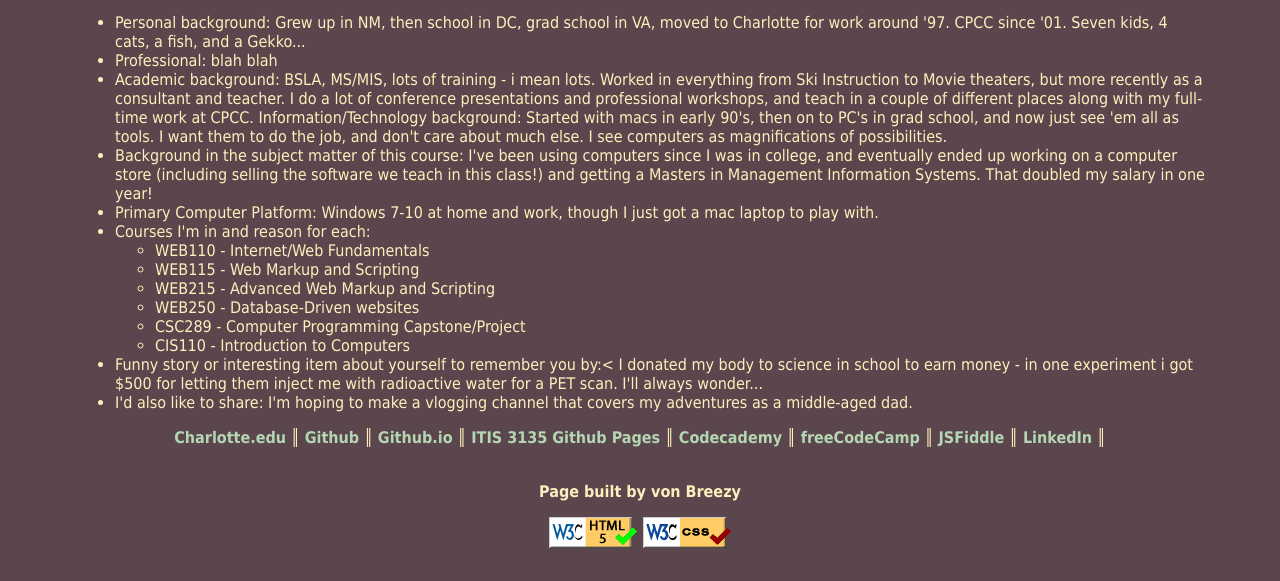
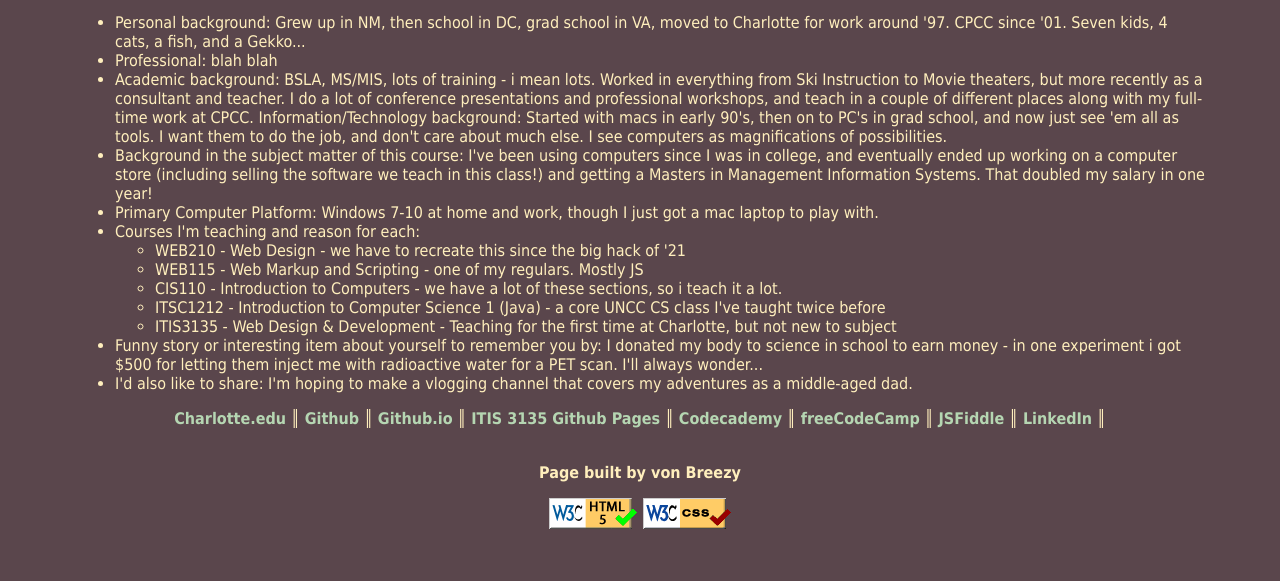
Before and after one commit to dvonbri1/dvonbri1.github.io, a plain HTML site: page itis3135/introduction.htm in a window 1280 px wide. Shown: the part 219-800 px from the top of the page. Drawn offline with Linux system fonts and the light colour scheme.

Commit message:
Update introduction.htm

```diff
--- a/itis3135/introduction.htm
+++ b/itis3135/introduction.htm
@@ -14,7 +14,7 @@
 	<nav>
 		<a href="introduction.html">Introduction</a>
         ||
-		<a href="contract.html">Contract</a><
+		<a href="contract.html">Contract</a>
 	</nav>
 
 	<main>
@@ -32,17 +32,16 @@
             <li>Academic background: BSLA, MS/MIS, lots of training - i mean lots. Worked in everything from Ski Instruction to Movie theaters, but more recently as a consultant and teacher. I do a lot of conference presentations and professional workshops, and teach in a couple of different places along with my full-time work at CPCC. Information/Technology background: Started with macs in early 90's, then on to PC's in grad school, and now just see 'em all as tools. I want them to do the job, and don't care about much else. I see computers as magnifications of possibilities.</li>
             <li>Background in the subject matter of this course: I've been using computers since I was in college, and eventually ended up working on a computer store (including selling the software we teach in this class!) and getting a Masters in Management Information Systems. That doubled my salary in one year!</li>
             <li>Primary Computer Platform: Windows 7-10 at home and work, though I just got a mac laptop to play with.</li>
-            <li>Courses I'm in and reason for each:
+            <li>Courses I'm teaching and reason for each:
                 <ul>
-                    <li>WEB110 - Internet/Web Fundamentals</li>
-                    <li>WEB115 - Web Markup and Scripting</li>
-                    <li>WEB215 - Advanced Web Markup and Scripting</li>
-                    <li>WEB250 - Database-Driven websites</li>
-                    <li>CSC289 - Computer Programming Capstone/Project</li>
-                    <li>CIS110 - Introduction to Computers</li>
+                    <li>WEB210 - Web Design - we have to recreate this since the big hack of '21</li>
+                    <li>WEB115 - Web Markup and Scripting - one of my regulars. Mostly JS</li>
+                    <li>CIS110 - Introduction to Computers - we have a lot of these sections, so i teach it a lot.</li>
+                    <li>ITSC1212 - Introduction to Computer Science 1 (Java) - a core UNCC CS class I've taught twice before</li>
+                    <li>ITIS3135 - Web Design & Development - Teaching for the first time at Charlotte, but not new to subject</li>
                 </ul>
             </li>
-            <li>Funny story or interesting item about yourself to remember you by:<
+            <li>Funny story or interesting item about yourself to remember you by:
                 I donated my body to science in school to earn money - in one experiment i got $500 for letting them inject me with radioactive water for a PET scan. I'll always wonder...</li>
             <li>I'd also like to share:
                 I'm hoping to make a vlogging channel that covers my adventures as a middle-aged dad.</li>
@@ -52,7 +51,7 @@
 
 	<footer>
 
-        <nav class="userlinks">
+        <nav>
             <a href="http://webpages.uncc.edu/dvonbri1/" target="_blank">Charlotte.edu</a> &#9553;
             <a href="https://github.com/dvonbri1" target="_blank">Github</a> &#9553;
             <a href="https://dvonbri1.github.io/" target="_blank">Github.io</a> &#9553;
```
